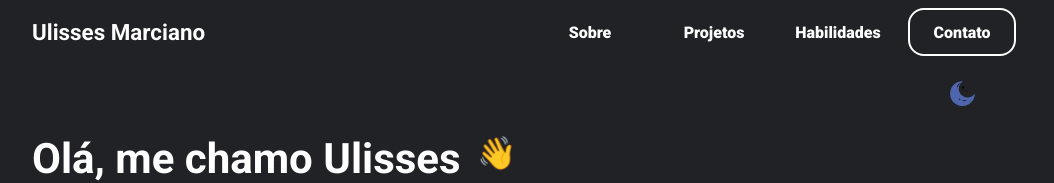
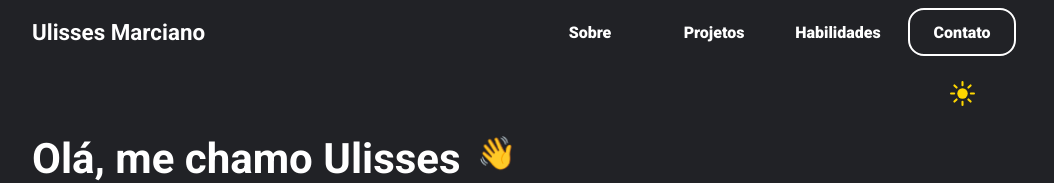
Before and after one commit to ulissesmarciano/portfolio-ulisses, a React (Create React App) app: page / in a window 1280 px wide. Shown: the top 183 px of the page, without its empty margins (112-1166 px from the left). Built offline with nearby package versions, Linux system fonts and the light colour scheme.

Commit message:
Atualização: Adicionando nova função e guardando parametros de preferencia do usuário.

```diff
--- a/src/App.js
+++ b/src/App.js
@@ -6,22 +6,31 @@ import PortfolioSection from './page/index';
 
 const App = () => {
     const [theme, setTheme] = useState('dark');
+    const [isSun, setIsSun] = useState(true);
 
     useEffect(() => {
         const savedTheme = localStorage.getItem('theme') || 'dark';
+        const savedIsSun = JSON.parse(localStorage.getItem('isSun') || 'true');
+
         setTheme(savedTheme);
+        setIsSun(savedIsSun);
     }, []);
 
     const toggleTheme = () => {
         const newTheme = theme === 'dark' ? 'light' : 'dark';
+        const newIsSun = !isSun;
+
         setTheme(newTheme);
+        setIsSun(newIsSun);
+
         localStorage.setItem('theme', newTheme);
+        localStorage.setItem('isSun', JSON.stringify(newIsSun));
     };
 
     return (
         <ThemeProvider theme={theme === 'dark' ? darkTheme : lightTheme}>
             <Globalstyle />
-            <PortfolioSection toggleTheme={toggleTheme} />
+            <PortfolioSection toggleTheme={toggleTheme} isSun={isSun} />
         </ThemeProvider>
     );
 };
```
